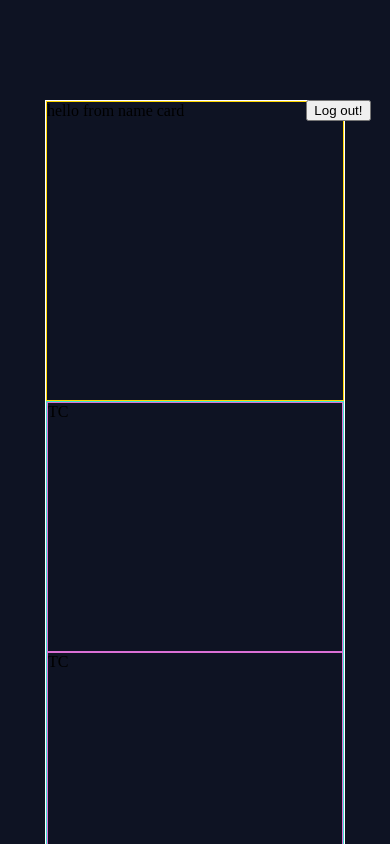
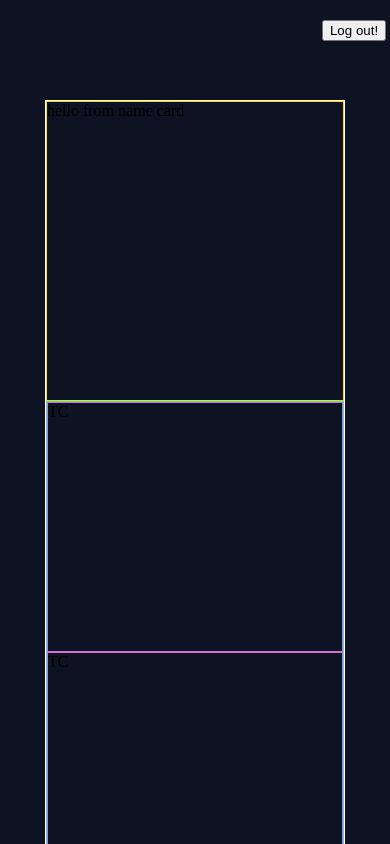
Before and after one commit to aaronparisi/time-tracking-dashboard, a React (Create React App) app: page / in a window 390 px wide. Both pictures are taken after a click on the button "Log In!". Shown: the top 844 px of the page. Built offline with nearby package versions, Linux system fonts and the light colour scheme.

Commit message:
minor abs positioning adjustment for media query for logout button

```diff
--- a/src/stylesheets/index.css
+++ b/src/stylesheets/index.css
@@ -85,6 +85,10 @@ img {
     height: auto;
     align-items: stretch;
   }
+  .time-card-widget .logout {
+    top: 1%;
+    right: 1%;
+  }
   .time-card-widget .time-cards {
     flex: auto;
     flex-direction: column;
--- a/src/stylesheets/time-card-widget.scss
+++ b/src/stylesheets/time-card-widget.scss
@@ -40,6 +40,11 @@
 		flex-direction: column;
 		height: auto;
 
+		& .logout {
+			top: 1%;
+			right: 1%;
+		}
+
 		& .time-cards {
 			flex: auto;
 			flex-direction: column;
```
Also changed, not shown: 1 other file (tests, documents, lock files or other folders).
